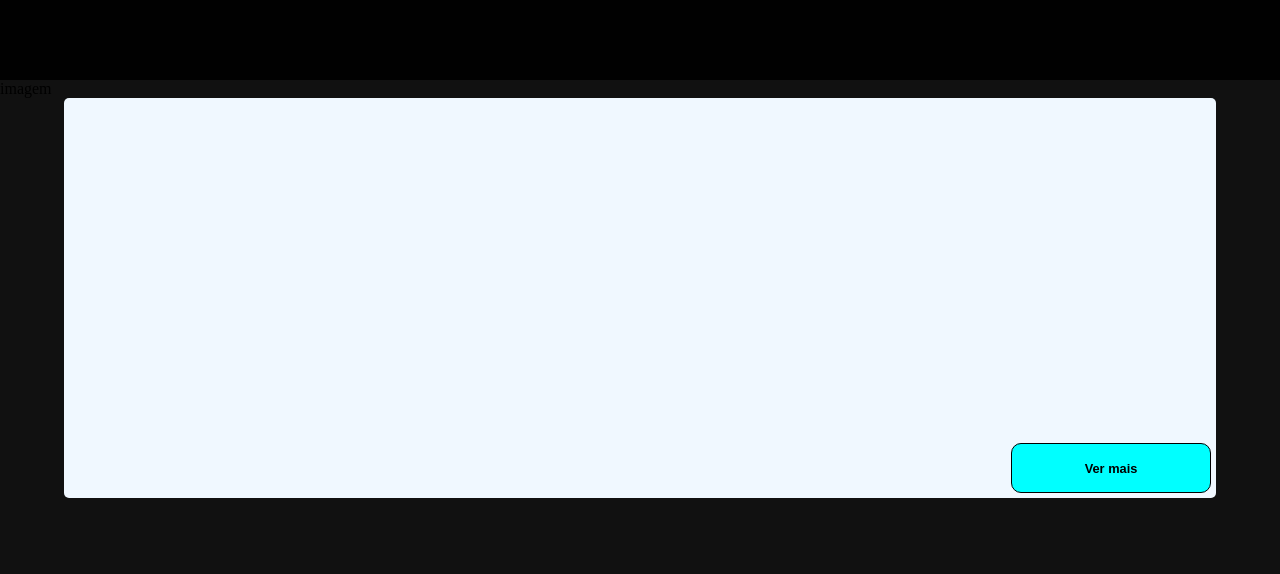
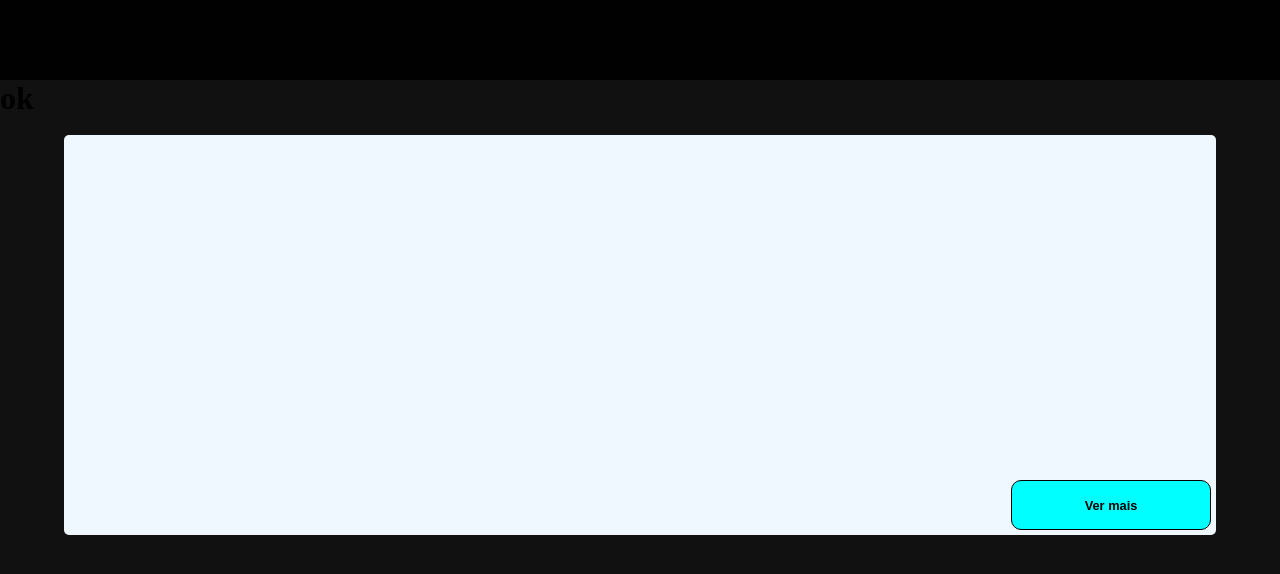
Before and after one commit to MayconD27/repositorio, a plain HTML site: page index .html in a window 1280 px wide. Drawn offline with Linux system fonts and the light colour scheme.

Commit message:
deu certo

```diff
--- a/index .html
+++ b/index .html
@@ -13,7 +13,7 @@
 
     </header>
     <div>
-        imagem
+        <h1>ok</h1>
         <img src="" alt="">
     </div>
 
```
